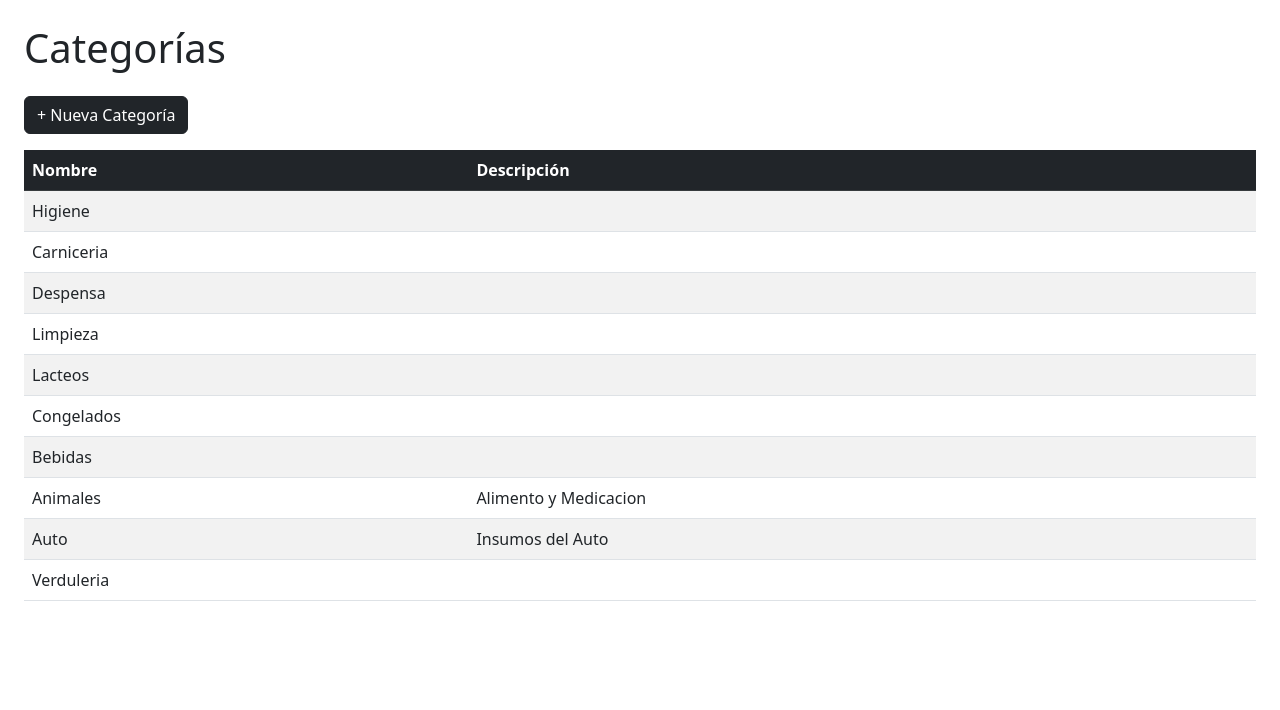
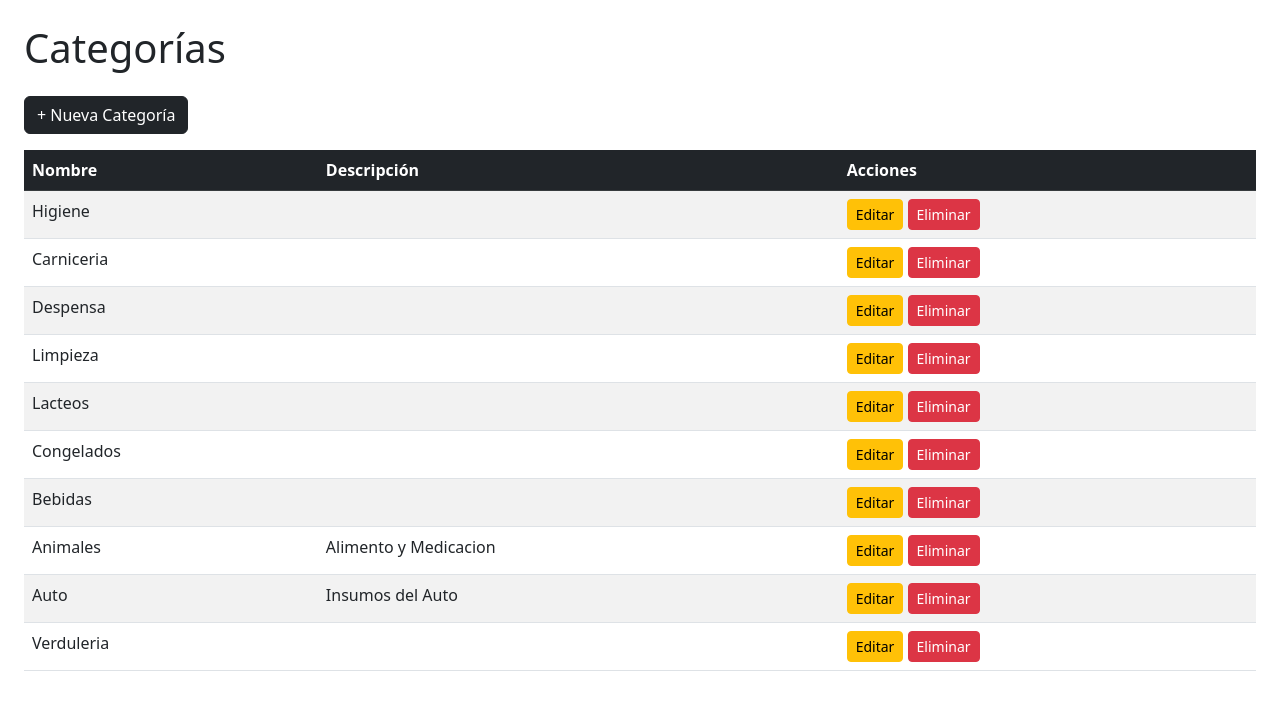
Before and after one commit to dragomatias91/inventario_hogar, a Django app: page /categorias/ in a window 1280 px wide. Shown: the part 56-766 px from the top of the page. Run offline with Django 5.2, Linux system fonts and the light colour scheme; data comes from the database, SQL or seed files in the repository; both versions use the stored data as it was after the commit.

Commit message:
Crud Categoria v2

```diff
--- a/src/categorias/templates/categorias/lista_categorias.html
+++ b/src/categorias/templates/categorias/lista_categorias.html
@@ -9,6 +9,7 @@
             <tr>
                 <th>Nombre</th>
                 <th>Descripción</th>
+                <th>Acciones</th>
             </tr>
         </thead>
         <tbody>
@@ -16,6 +17,10 @@
           <tr>
                <td>{{ categoria.nombre }}</td>
                <td>{{ categoria.descripcion }}</td>
+               <td>
+                    <a href="{% url 'categorias:editar' categoria.pk %}" class="btn btn-sm btn-warning">Editar</a>
+                    <a href="{% url 'categorias:eliminar' categoria.pk %}" class="btn btn-sm btn-danger">Eliminar</a>
+               </td>
          </tr>
 {% endfor %}
         </tbody>
--- a/src/categorias/urls.py
+++ b/src/categorias/urls.py
@@ -6,4 +6,6 @@ app_name = 'categorias'
 urlpatterns = [
     path('', views.lista_categorias, name='lista'),
     path('crear/', views.crear_categoria, name='crear'),
+    path('editar/<int:pk>/', views.editar_categoria, name='editar'),
+    path('eliminar/<int:pk>/', views.eliminar_categoria, name='eliminar'),
 ]
--- a/src/categorias/views.py
+++ b/src/categorias/views.py
@@ -1,4 +1,4 @@
-from django.shortcuts import render , redirect
+from django.shortcuts import render , redirect , get_object_or_404
 from .models import Categoria
 from .forms import CategoriaForm
 
@@ -15,3 +15,21 @@ def crear_categoria(request):
     else:
         form = CategoriaForm()
     return render(request, 'categorias/crear_categoria.html', {'form': form})
+
+def editar_categoria(request, pk):
+    categoria = get_object_or_404(Categoria, pk=pk)
+    if request.method == 'POST':
+        form = CategoriaForm(request.POST, instance=categoria)
+        if form.is_valid():
+            form.save()
+            return redirect('categorias:lista')
+    else:
+        form = CategoriaForm(instance=categoria)
+    return render(request, 'categorias/editar_categoria.html', {'form': form})
+
+def eliminar_categoria(request, pk):
+    categoria = get_object_or_404(Categoria, pk=pk)
+    if request.method == 'POST':
+        categoria.delete()
+        return redirect('categorias:lista')
+    return render(request, 'categorias/eliminar_categoria.html', {'categoria': categoria})
```
Also changed, not shown: src/categorias/templates/categorias/editar_categoria.html (added, +18 -0 lines), src/categorias/templates/categorias/eliminar_categoria.html (added, +14 -0 lines), src/db.sqlite3. Lines whose indentation alone changed are shown as unchanged.
